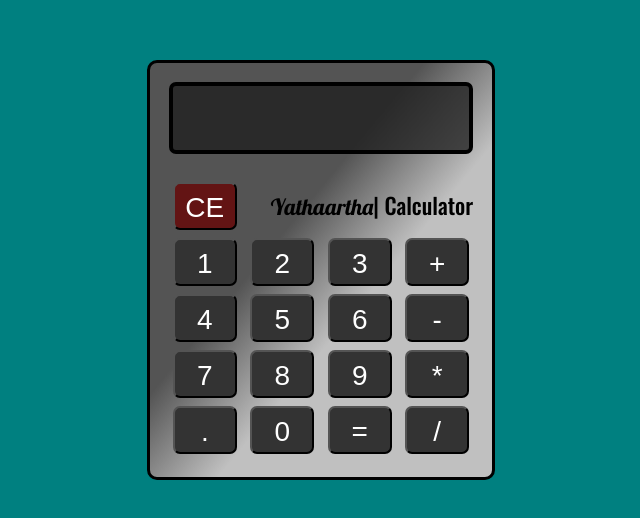
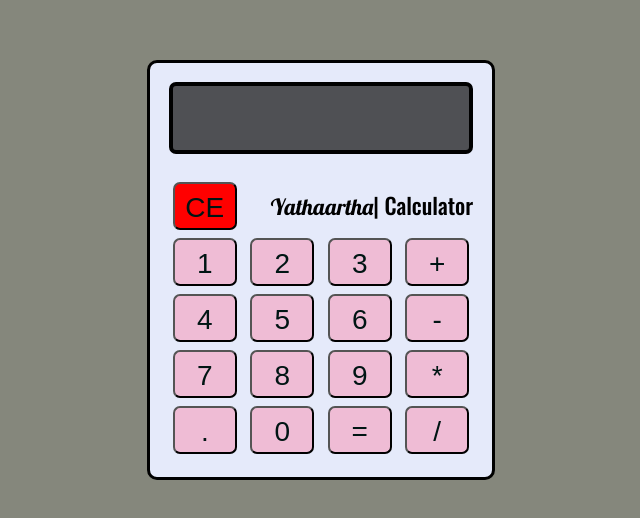
Before and after one commit to Yathaartha/calculator, a plain HTML site: page index.html in a window 1280 px wide. Shown: the part 130-648 px from the top of the page, without its empty margins (319-959 px from the left). Drawn offline with nearby package versions, Linux system fonts and the light colour scheme.

Commit message:
added design elements

```diff
--- a/css/main.css
+++ b/css/main.css
@@ -5,7 +5,7 @@
 
 body {
   font-size: 1.4rem;
-  background-color: teal;
+  background-color: #85877C;
   line-height: 1.4;
   font-family: 'Oswald', sans-serif; }
 
@@ -33,11 +33,11 @@ button {
     height: 3rem;
     box-shadow: black;
     border-radius: 7px;
-    background-color: #333;
-    color: #fff;
+    background-color: #EFBCD5;
+    color: #001514;
     cursor: pointer; }
   .container button:hover {
-    background-color: #555; }
+    background-color: #CFEE9E; }
   .container .screen {
     background-color: rgba(29, 29, 29, 0.747);
     width: 100%;
@@ -51,16 +51,16 @@ button {
     color: #fff; }
 
 .calculator-content {
-  background: linear-gradient(to top left, silver 40%, #545454 60%);
+  background: #E5EAFA;
   padding: 1.2rem;
   border-radius: 10px;
   border: solid black 3px; }
 
 .clear button {
-  background-color: #631414; }
+  background-color: red; }
 
 .clear button:hover {
-  background-color: red; }
+  background-color: rgba(255, 0, 0, 0.5); }
 
 .top {
   display: flex;
```
